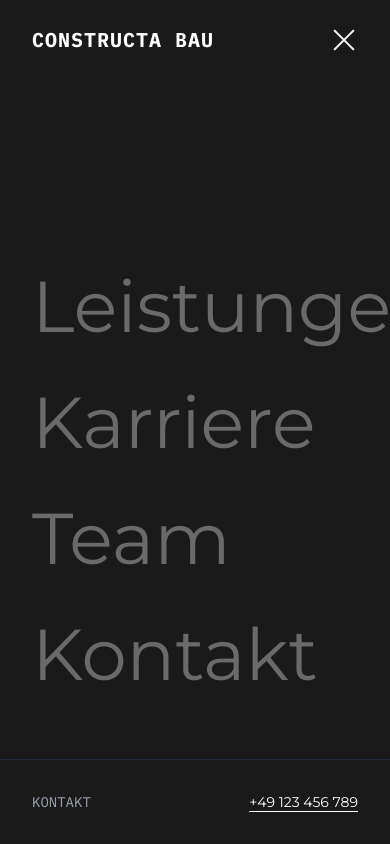
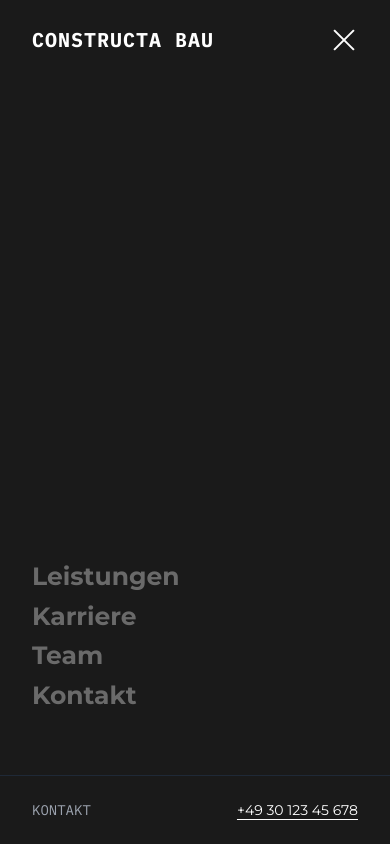
Before and after one commit to KaeSaro/ConstructaBau, a Next.js app: page /kontakt in a window 390 px wide. Both pictures are taken after a click on the button "Toggle menu". Built offline with nearby package versions, Linux system fonts and the light colour scheme.

Commit message:
stand alleine

```diff
--- a/components/Header.jsx
+++ b/components/Header.jsx
@@ -94,7 +94,7 @@ export function Header() {
     <Link
       key={item.name}
       href={item.href}
-              className="block text-[72px] font-normal font-montserrat text-[#6a6a6a] hover:text-white transition-colors duration-200 mb-2"
+      className="block text-[25px] font-bold font-['Montserrat',_sans-serif] text-[#6a6a6a] hover:text-white transition-colors duration-200 mb-0.5"
       onClick={() => setIsOpen(false)}
     >
       {item.name}
@@ -103,15 +103,15 @@ export function Header() {
 </div>
 
         {/* Contact footer */}
-        <div className="absolute bottom-0 left-0 right-0 px-8 sm:px-12 lg:px-16 py-8 flex justify-between items-center border-t border-gray-800">
+        <div className="absolute bottom-0 left-0 right-0 px-8 sm:px-12 lg:px-16 py-6 flex justify-between items-center border-t border-gray-800">
           <span className="text-gray-400 font-ibm-plex-mono text-sm uppercase">
             KONTAKT
           </span>
           <a
-            href="tel:+49123456789"
+            href="tel:+4930123456789"
             className="text-white font-montserrat text-sm underline decoration-1 underline-offset-4 hover:text-gray-400 transition-colors duration-200"
           >
-            +49 123 456 789
+            +49 30 123 45 678
           </a>
         </div>
       </div>
```
Lines whose indentation alone changed are shown as unchanged.
